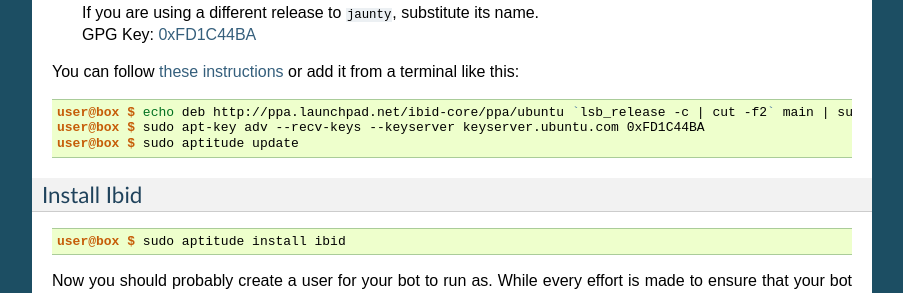
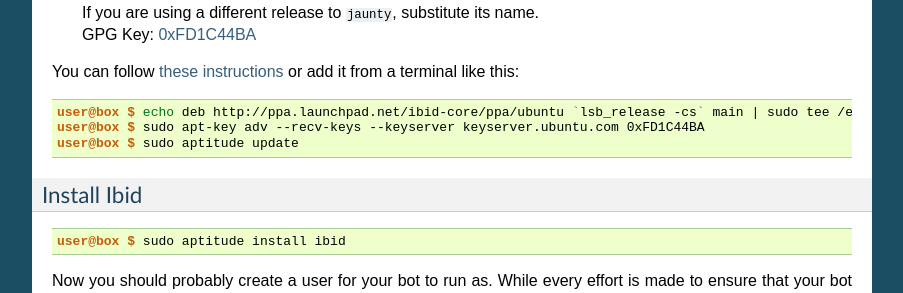
Before and after one commit to ibid/ibid, a Sphinx documentation site: the page built from docs/install.rst, in a window 1280 px wide and 900 px high, scrolled down 2542 px. Shown: the part 155-448 px from the top of the window, without its empty margins (198-1101 px from the left). Built offline with Sphinx 7.4.7, drawn with Linux system fonts in a browser that asks for light colours; pages that are not in the unit, such as notebooks, are missing from menus.

Commit message:
lsb_release has a -s / --short option

```diff
--- a/docs/install.rst
+++ b/docs/install.rst
@@ -169,7 +169,7 @@
 <https://launchpad.net/+help/soyuz/ppa-sources-list.html>`_ or add it from a
 terminal like this::
 
-   user@box $ echo deb http://ppa.launchpad.net/ibid-core/ppa/ubuntu `lsb_release -c | cut -f2` main | sudo tee /etc/apt/sources.list.d/ibid.list
+   user@box $ echo deb http://ppa.launchpad.net/ibid-core/ppa/ubuntu `lsb_release -cs` main | sudo tee /etc/apt/sources.list.d/ibid.list
    user@box $ sudo apt-key adv --recv-keys --keyserver keyserver.ubuntu.com 0xFD1C44BA
    user@box $ sudo aptitude update
 
```
